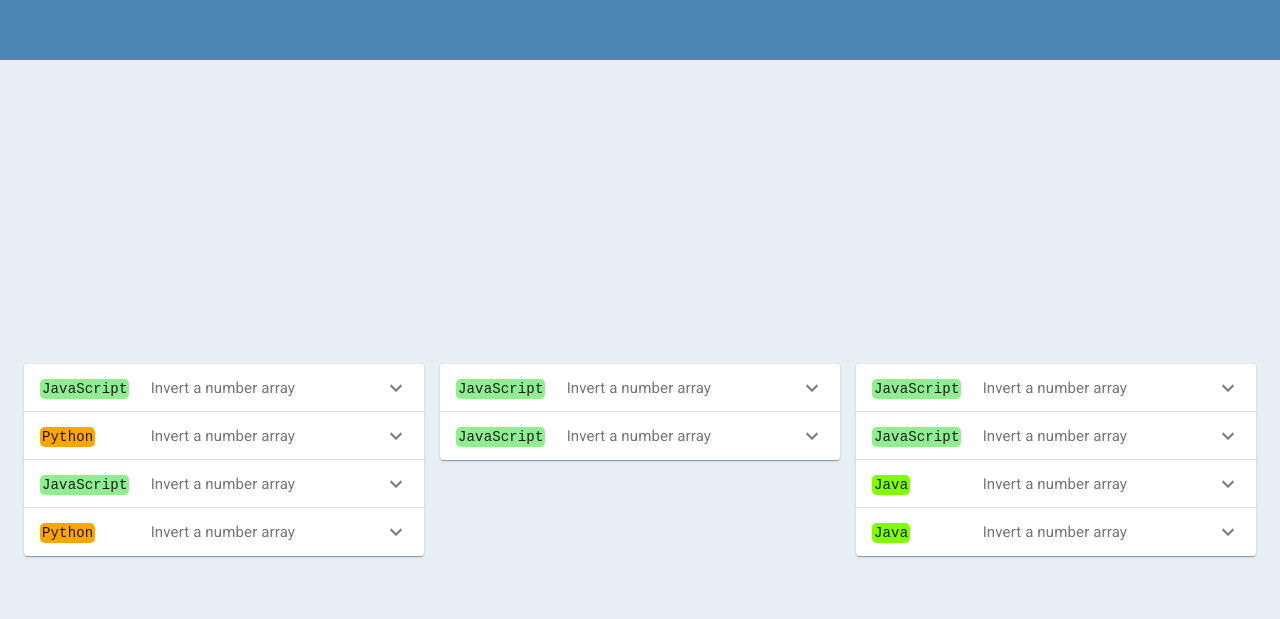
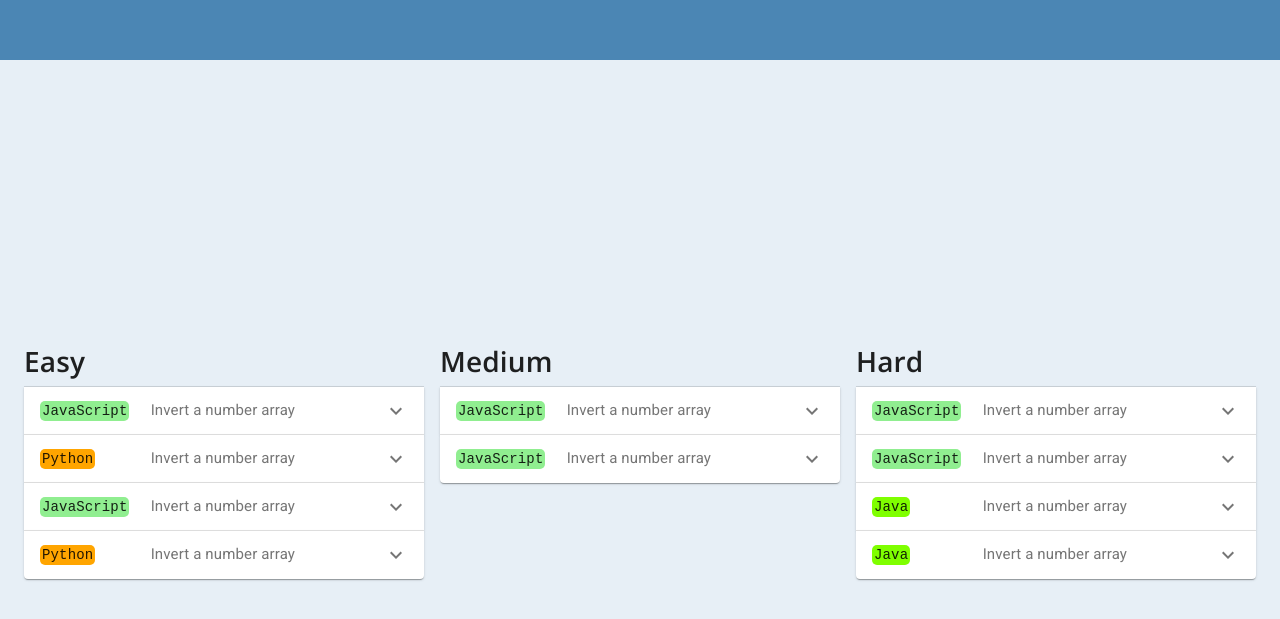
Before and after one commit to KVN2099/landing-page, a React (Create React App) app: page / in a window 1280 px wide. Shown: the part 1639-2258 px from the top of the page. Built offline with nearby package versions, Linux system fonts and the light colour scheme.

Commit message:
Added titles to challenges

```diff
--- a/src/Slides/Coding Challenges/CodingChallenges.css
+++ b/src/Slides/Coding Challenges/CodingChallenges.css
@@ -16,3 +16,7 @@ code {
 .Java {
     background-color: chartreuse;
 }
+
+h1 {
+    margin-bottom: 5px;
+}
--- a/src/Slides/Coding Challenges/CodingChallenges.js
+++ b/src/Slides/Coding Challenges/CodingChallenges.js
@@ -9,10 +9,9 @@ import Typography from '@material-ui/core/Typography';
 import ExpandMoreIcon from '@material-ui/icons/ExpandMore';
 import challenges from '../../assets/Info/challenges';
 import ContainerLayout from '../../Components/Container/Container';
-import { Grid } from '@material-ui/core';
+import { Button, Grid } from '@material-ui/core';
 
 function CodingChallenges() {
-    console.log(challenges);
     const useStyles = makeStyles((theme) => ({
         root: {
           width: '100%',
@@ -39,10 +38,11 @@ function CodingChallenges() {
             <div className={`container-content challenges-container ${ classes.root }`}>
                 <Grid container spacing={2}>
                     <Grid item xs>
-                        { challenges.easy.map((accordion) => {
+                        <h1>Easy</h1>
+                        { challenges.easy.map((accordion, key) => {
                             const { id, type, name, description, link } = accordion;
                             return (
-                                <Accordion expanded={expanded === id} onChange={handleChange(id)}>
+                                <Accordion key={ key } expanded={expanded === id} onChange={handleChange(id)}>
                                     <AccordionSummary
                                     expandIcon={<ExpandMoreIcon />}
                                     aria-controls="panel2bh-content"
@@ -56,6 +56,10 @@ function CodingChallenges() {
                                     <AccordionDetails>
                                     <Typography>
                                         { description }
+                                        <br/>
+                                        <Button variant="outlined" href={ link } target="_blank" size="small" color="primary">
+                                            Visit
+                                        </Button>
                                     </Typography>
                                     </AccordionDetails>
                                 </Accordion>
@@ -63,10 +67,11 @@ function CodingChallenges() {
                         })}
                     </Grid>
                     <Grid item xs>
-                        { challenges.medium.map((accordion) => {
+                        <h1>Medium</h1>
+                        { challenges.medium.map((accordion, key) => {
                             const { id, type, name, description, link } = accordion;
                             return (
-                                <Accordion expanded={expanded === id} onChange={handleChange(id)}>
+                                <Accordion key={ key } expanded={expanded === id} onChange={handleChange(id)}>
                                     <AccordionSummary
                                     expandIcon={<ExpandMoreIcon />}
                                     aria-controls="panel3bh-content"
@@ -80,6 +85,10 @@ function CodingChallenges() {
                                     <AccordionDetails>
                                     <Typography>
                                         { description }
+                                        <br/>
+                                        <Button variant="outlined" href={ link } target="_blank" size="small" color="primary">
+                                            Visit
+                                        </Button>
                                     </Typography>
                                     </AccordionDetails>
                                 </Accordion>
@@ -87,10 +96,11 @@ function CodingChallenges() {
                         })}
                     </Grid>
                     <Grid item xs>
-                        { challenges.hard.map((accordion) => {
+                        <h1>Hard</h1>
+                        { challenges.hard.map((accordion, key) => {
                             const { id, type, name, description, link } = accordion;
                             return (
-                                <Accordion expanded={expanded === id} onChange={handleChange(id)}>
+                                <Accordion key={ key } expanded={expanded === id} onChange={handleChange(id)}>
                                     <AccordionSummary
                                     expandIcon={<ExpandMoreIcon />}
                                     aria-controls="panel4bh-content"
@@ -104,6 +114,10 @@ function CodingChallenges() {
                                     <AccordionDetails>
                                     <Typography>
                                         { description }
+                                        <br/>
+                                        <Button variant="outlined" href={ link } target="_blank" size="small" color="primary">
+                                            Visit
+                                        </Button>
                                     </Typography>
                                     </AccordionDetails>
                                 </Accordion>
--- a/src/Slides/Projects/ProjectCard/ProjectCard.js
+++ b/src/Slides/Projects/ProjectCard/ProjectCard.js
@@ -2,7 +2,6 @@ import { Button, Card, CardActionArea, CardActions, CardContent, CardMedia, Grid
 import React from 'react';
 
 function ProjectCard({ title, description, link, image }) {
-    console.log(image);
     const useStyles = makeStyles((theme) => ({
         root: {
           flexGrow: 1,
@@ -22,7 +21,6 @@ function ProjectCard({ title, description, link, image }) {
             <Card style={{ minWidth: "150px" }}>
                 <CardActionArea>
                     <CardMedia
-                    component="image"
                     className={classes.media}
                     image={ image }
                     title={ title }
--- a/src/assets/Info/challenges.js
+++ b/src/assets/Info/challenges.js
@@ -14,14 +14,14 @@ const easy = [
             "link": ""
         },
         {
-            "id": "panel-easy1",
+            "id": "panel-easy3",
             "type": "JavaScript",
             "name": "Invert a number array",
             "description": "Invert a number array with 10 numbers without defining extra variables.",
             "link": ""
         },
         {
-            "id": "panel-easy2",
+            "id": "panel-easy4",
             "type": "Python",
             "name": "Invert a number array",
             "description": "Hello world!",
```
